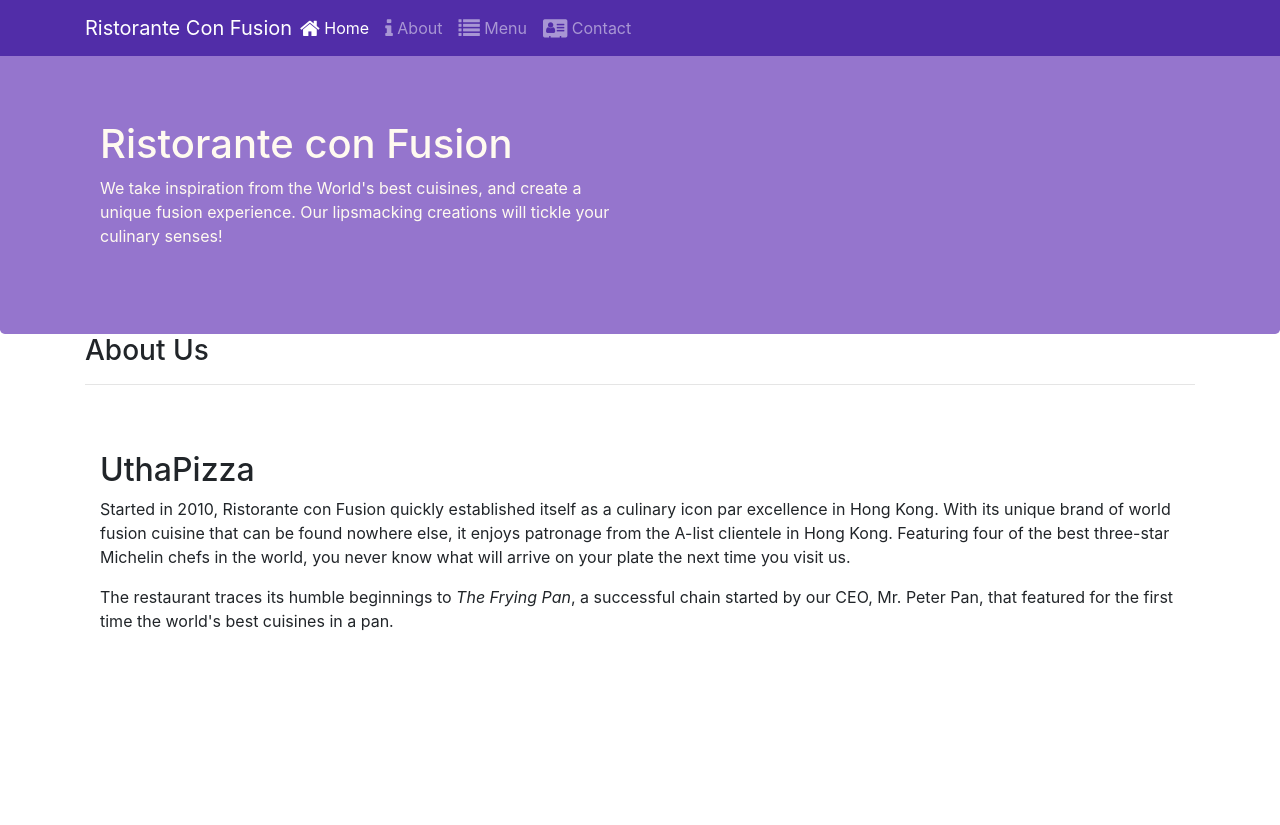
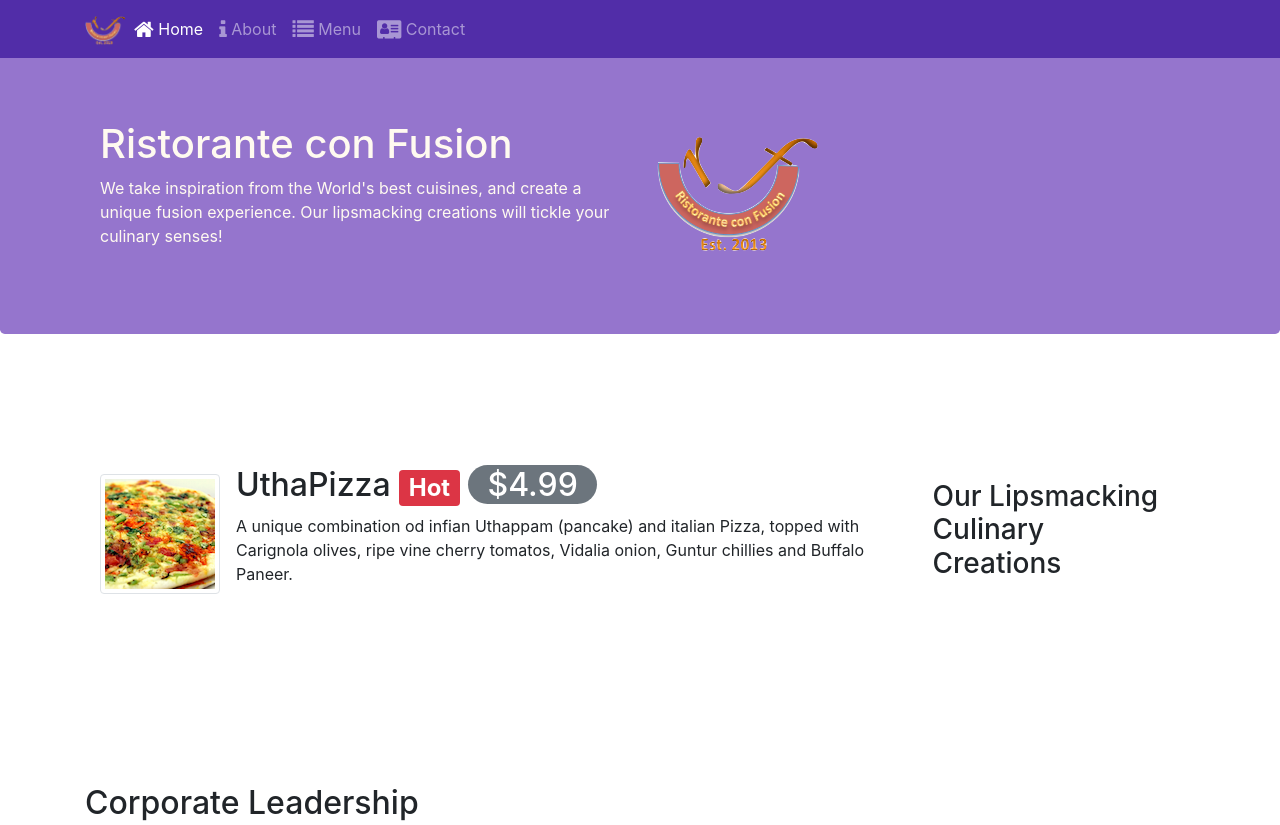
Before and after one commit to jnorbi99/Bootstrap, a website: page index.html in a window 1280 px wide. Shown: the top 825 px of the page. Drawn offline with nearby package versions, Linux system fonts and the light colour scheme.

```diff
--- a/index.html
+++ b/index.html
@@ -22,7 +22,7 @@
             <button class="navbar-toggler" type="button" data-toggle="collapse" data-target="#Navbar">
                 <span class="navbar-toggler-icon"></span>
             </button>
-            <a class="navbar-brand mr-auto" href="#">Ristorante Con Fusion</a>
+            <a class="navbar-brand mr-auto" href="#"><img src="img/logo.png" height="30" width="41"></a>
             <div class="collapse navbar-collapse" id="Navbar">
                 <ul class="navbar-nav mr-auto">
                     <li class="nav-item active"><a class="nav-link" href="#"><span class="fa fa-home fa-lg"></span> Home</a></li>
@@ -41,30 +41,28 @@
                     <h1>Ristorante con Fusion</h1>
                     <p>We take inspiration from the World's best cuisines, and create a unique fusion experience. Our lipsmacking creations will tickle your culinary senses!</p>
                 </div>
-                <div class="col-12 col-sm">
+                <div class="col-12 col-sm align-self-center">
+                    <img src="img/logo.png" class="img-fluid">
                 </div>
             </div>
         </div>
     </header>
 
     <div class="container">
-        <div>
-            <div>
-               <h3>About Us</h3>
-               <hr>
+        <div class="row row-content align-items-center">
+            <div class="col-12 col-sm-4 order-sm-last col-md-3">
+               <h3>Our Lipsmacking Culinary Creations</h3>
+            </div>
+            <div class="col col-sm order-sm-fisrt col-md">
+                <div class="media">
+                    <img class="d-flex mr-3 img-thumbnail align-self-center" src="img/uthappizza.png" alt="utahpizza">
+                    <div class="media-body">
+                        <h2 class="mt-0">UthaPizza <span class="badge badge-danger">Hot</span> <span class="badge-pill badge-secondary">$4.99</span></h2>
+                        <p class="d-none d-sm-block">A unique combination od infian Uthappam (pancake) and italian Pizza, topped with Carignola olives, ripe vine cherry tomatos, Vidalia onion, Guntur chillies and Buffalo Paneer.</p>
+                    </div>
+                </div>
             </div>
         </div>
-
-        <div class="row row-content">
-            <div class="col-12">
-                <h2>UthaPizza</h2>
-                <p>Started in 2010, Ristorante con Fusion quickly established itself as a culinary icon par excellence in Hong Kong. With its unique brand of world fusion cuisine that can be found nowhere else, it enjoys patronage from the A-list clientele in Hong Kong.  Featuring four of the best three-star Michelin chefs in the world, you never know what will arrive on your plate the next time you visit us.</p>
-                <p>The restaurant traces its humble beginnings to <em>The Frying Pan</em>, a successful chain started by our CEO, Mr. Peter Pan, that featured for the first time the world's best cuisines in a pan.</p>
-            </div>
-            <div>
-            </div>
-        </div>
-
 
         <div class="row row-content">
             <div>
```
Also changed, not shown: aboutus.html (+3 -2 lines), contactus.html (+3 -2 lines), img/alberto.png (added), img/buffet.png (added), img/logo.png (added), img/uthappizza.png (added), 1 other file.
